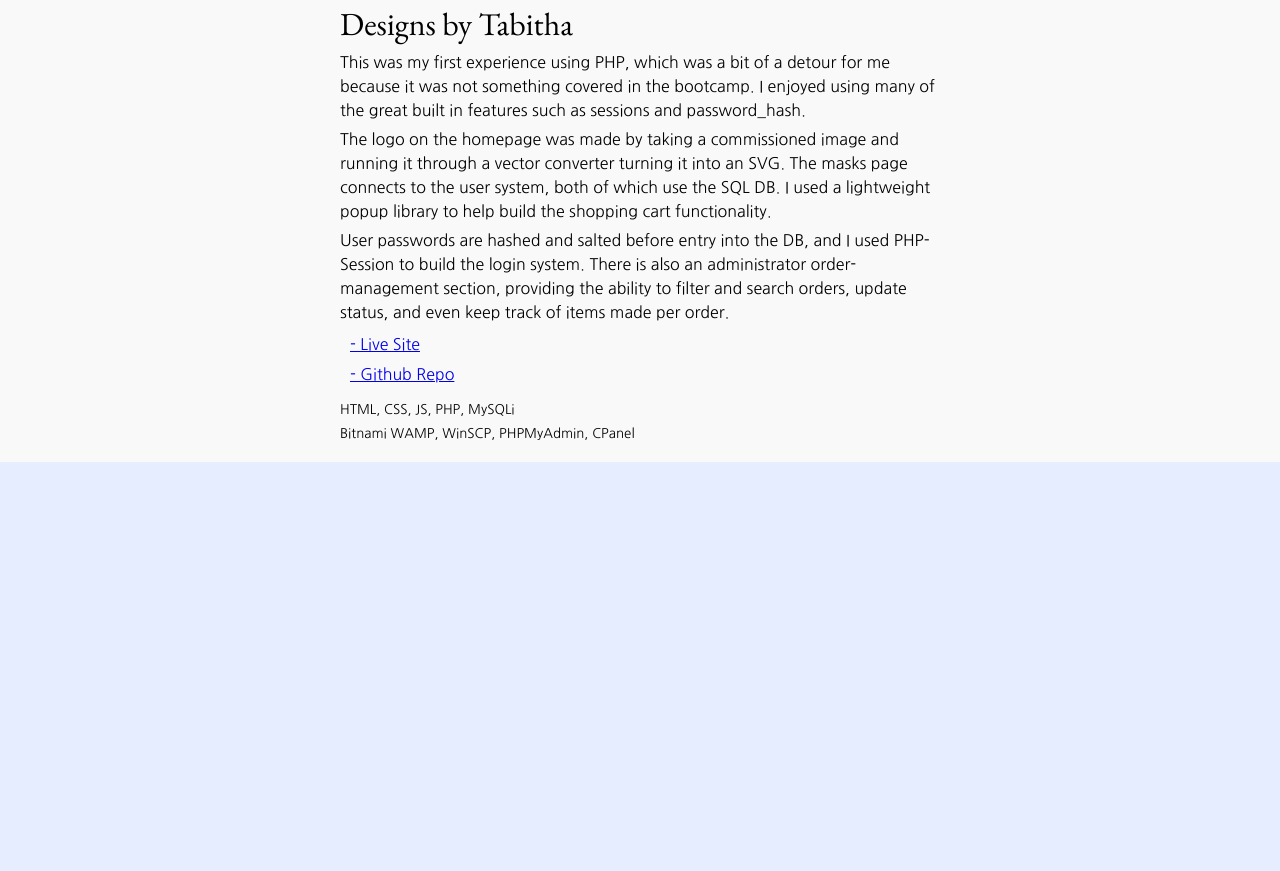
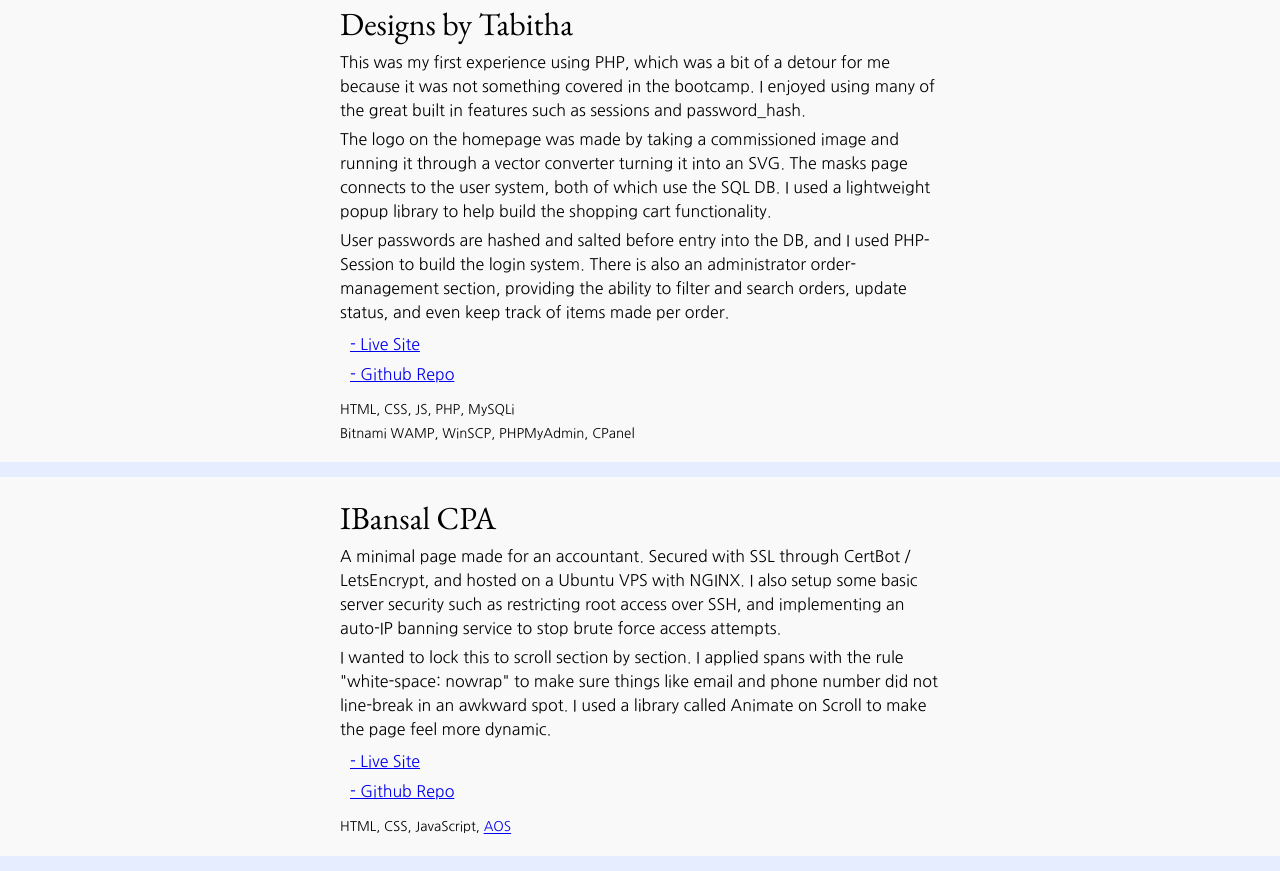
Before and after one commit to PaulB-H/devbypaul_redesign, a plain HTML site: page index.html in a window 1280 px wide. Shown: the part 817-1688 px from the top of the page. Before the commit the page ends 1294 px from the top, so only its background shows below. Drawn offline with nearby package versions, Linux system fonts and the light colour scheme.

Commit message:
Added ibansalcpa project

```diff
--- a/index.html
+++ b/index.html
@@ -48,7 +48,11 @@
     <!-- Portfolio -->
     <div id="portfolio">
       <!-- Designs by Tabitha -->
-      <div data-aos="fade-right" class="designsbytabitha project-container">
+      <div
+        class="designsbytabitha project-container"
+        data-aos="fade-right"
+        data-aos-anchor-placement="center-bottom"
+      >
         <div class="wrap600">
           <h3 class="project-header">Designs by Tabitha</h3>
 
@@ -90,6 +94,49 @@
         </div>
       </div>
       <!-- END Designs by Tabitha -->
+
+      <!-- IBansal CPA -->
+      <div
+        class="ibansalcpa project-container"
+        data-aos="fade-left"
+        data-aos-anchor-placement="center-bottom"
+      >
+        <div class="wrap600">
+          <h2 class="project-header">IBansal CPA</h2>
+
+          <p class="project-desc">
+            A minimal page made for an accountant. Secured with SSL through
+            CertBot / LetsEncrypt, and hosted on a Ubuntu VPS with NGINX. I also
+            setup some basic server security such as restricting root access
+            over SSH, and implementing an auto-IP banning service to stop brute
+            force access attempts.
+          </p>
+
+          <p class="project-desc">
+            I wanted to lock this to scroll section by section. I applied spans
+            with the rule "white-space: nowrap" to make sure things like email
+            and phone number did not line-break in an awkward spot. I used a
+            library called Animate on Scroll to make the page feel more dynamic.
+          </p>
+
+          <div class="project-links">
+            <a href="https://www.ibansalcpa.com" target="_blank">
+              - Live Site
+            </a>
+            <a href="https://github.com/PaulB-H/inderjit_cpa" target="_blank">
+              - Github Repo
+            </a>
+          </div>
+
+          <p>
+            <sub
+              >HTML, CSS, JavaScript,
+              <a href="https://michalsnik.github.io/aos/">AOS</a></sub
+            >
+          </p>
+        </div>
+      </div>
+      <!-- END IBansal CPA -->
     </div>
     <!-- END Portfolio -->
 
```
